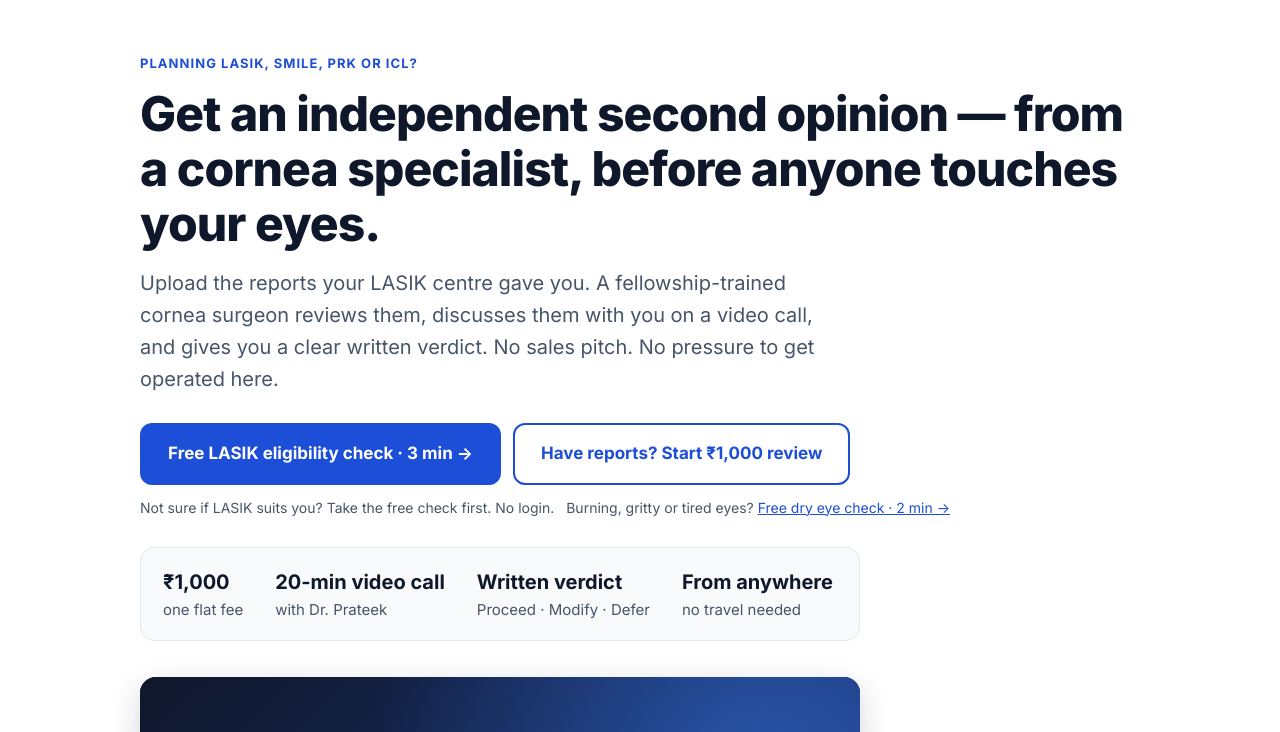
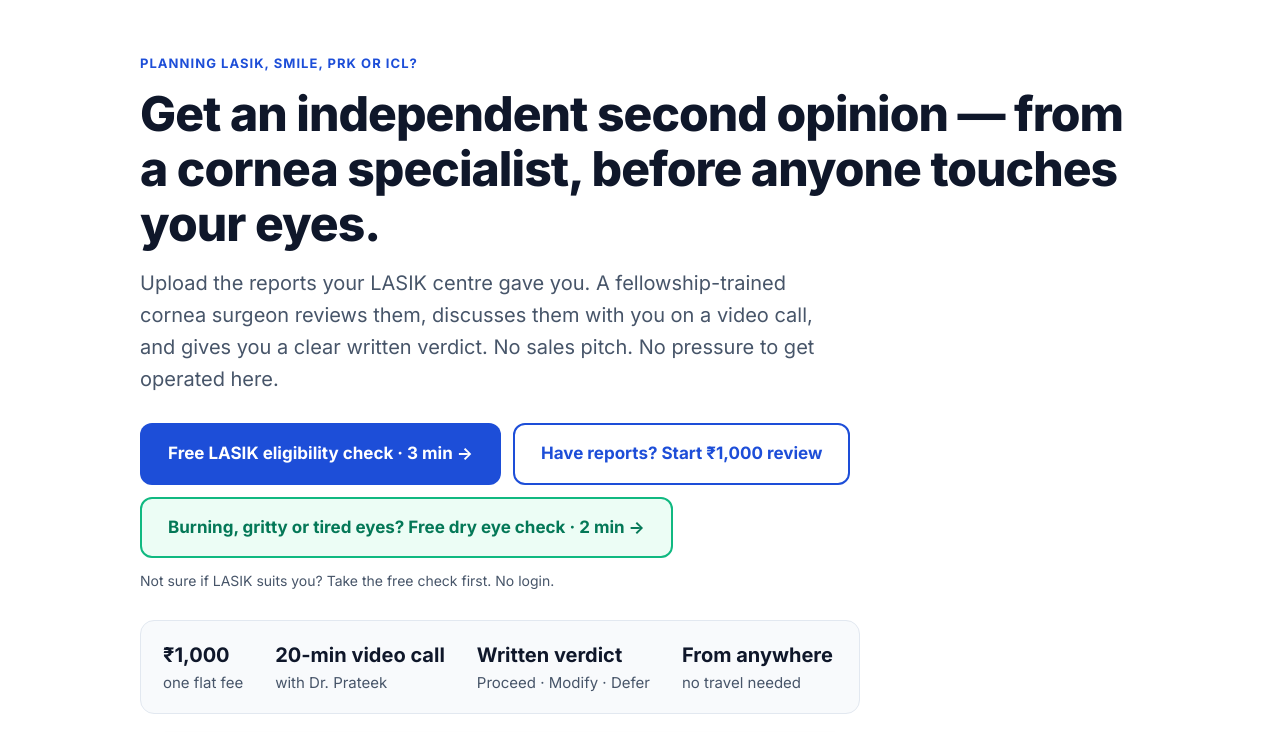
Before and after one commit to prateektiwaricsat-pixel/lasik-second-opinion, a plain HTML site: page index.html in a window 1280 px wide. Shown: the part 68-800 px from the top of the page. Drawn offline with Linux system fonts and the light colour scheme.

Commit message:
Home: make dry eye check a proper button
Co-Authored-By: Claude Opus 5.5 <noreply@anthropic.com>
Claude-Session: https://claude.ai/code/session_0178Mwy9hwCFFu9mywqBXDhN

```diff
--- a/index.html
+++ b/index.html
@@ -66,6 +66,9 @@
   .btn-primary{background:var(--accent);color:#fff}
   .btn-outline{background:#fff;color:var(--accent);border-color:var(--accent)}
   .btn-small{padding:9px 14px;font-size:14px;border-radius:10px}
+  .ctas .cta-note{flex-basis:100%}
+  .btn-dry{background:#ecfdf5;color:#047857;border-color:#10b981}
+  .btn-dry:hover{background:#d1fae5}
   .ctas{display:flex;flex-wrap:wrap;gap:12px;margin-top:28px;align-items:center}
   .cta-note{font-size:14px;color:var(--muted)}
 
@@ -177,8 +180,8 @@
     <div class="ctas">
       <a class="btn btn-primary js-check" href="/check.html">Free LASIK eligibility check · 3 min →</a>
       <a class="btn btn-outline js-start" href="#">Have reports? Start ₹1,000 review</a>
+      <a class="btn btn-dry" href="/dryeye.html?lang=en">Burning, gritty or tired eyes? Free dry eye check · 2 min →</a>
       <span class="cta-note">Not sure if LASIK suits you? Take the free check first. No login.</span>
-      <span class="cta-note">Burning, gritty or tired eyes? <a href="/dryeye.html?lang=en">Free dry eye check · 2 min →</a></span>
     </div>
     <div class="price-card">
       <div><b>₹1,000</b>one flat fee</div>
@@ -346,8 +349,8 @@
     <div class="ctas">
       <a class="btn btn-primary js-check" href="/check.html?lang=hi">मुफ़्त LASIK eligibility check · 3 मिनट →</a>
       <a class="btn btn-outline js-start" href="#">Reports हैं? ₹1,000 review शुरू करें</a>
+      <a class="btn btn-dry" href="/dryeye.html?lang=hi">आँखों में जलन, किरकिरापन या थकान? मुफ़्त dry eye check · 2 मिनट →</a>
       <span class="cta-note">पक्का नहीं कि LASIK आपके लिए सही है? पहले मुफ़्त check करें। कोई login नहीं।</span>
-      <span class="cta-note">आँखों में जलन, किरकिरापन या थकान? <a href="/dryeye.html?lang=hi">मुफ़्त dry eye check · 2 मिनट →</a></span>
     </div>
     <div class="price-card">
       <div><b>₹1,000</b>एक ही fee</div>
```
